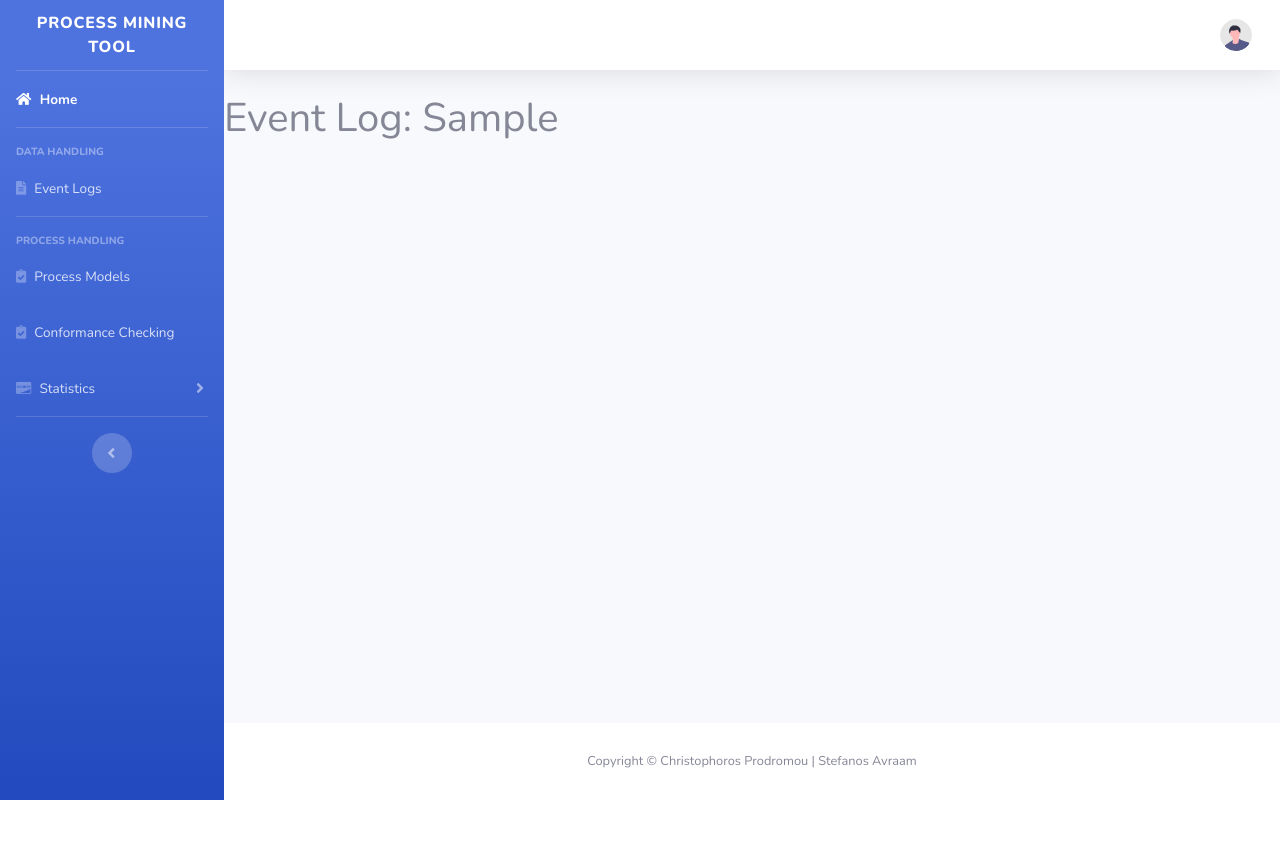
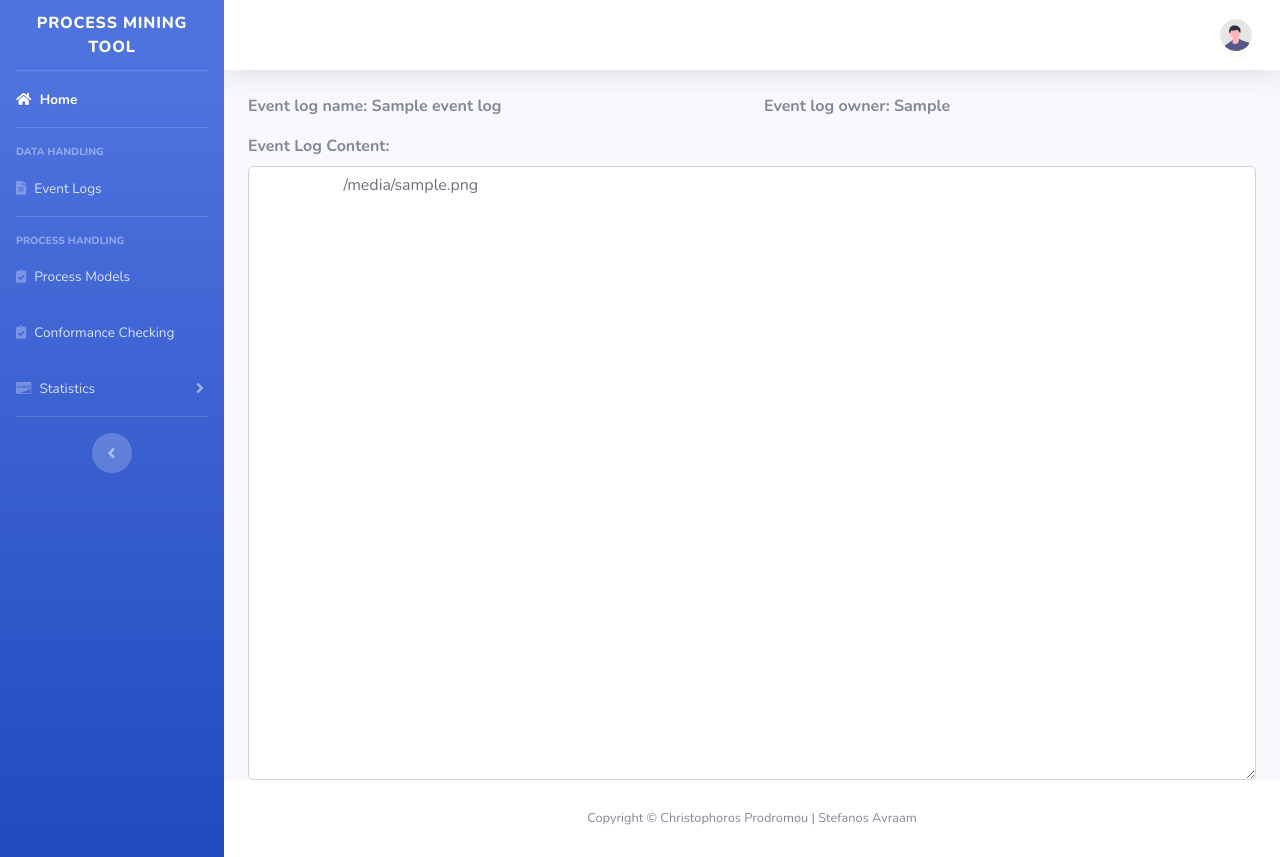
Before and after one commit to Chrisprod06/Process_Mining_Tool_V2, a Django app: template pmt/templates/data_handling/event_log_detail.html in a window 1280 px wide. Before the commit the page ends 800 px from the top, so only its background shows below. Run offline with Django 4.2, Linux system fonts and the light colour scheme; the template is opened without the code that fills it: most values are stand-ins (such as "Sample title", 1, 10 or a date in 2020); data that the repository does not hold is empty; some libraries are stand-ins or nearby versions.

Commit message:
prototype of event log detail completed

```diff
--- a/pmt/data_handling/views.py
+++ b/pmt/data_handling/views.py
@@ -21,7 +21,11 @@ def event_log_detail(request, pk):
     """View to handle providing details for a single event log"""
     event_log = EventLog.objects.get(pk=pk)
     template = "data_handling/event_log_detail.html"
-    context = {"event_log": event_log}
+    file_path = "media/" + str(event_log.event_log_file)
+    file = open(file_path, "r")
+    event_log_file_content = file.read()
+    context = {"event_log": event_log,
+               "event_log_file_content": event_log_file_content}
     return render(request, template, context)
 
 
--- a/pmt/templates/core/base.html
+++ b/pmt/templates/core/base.html
@@ -78,7 +78,6 @@
                 <i class="fas fa-clipboard-check"></i>
                 <span>Process Models</span></a>
         </li>
-
 
 
         <!-- Nav Item - Charts -->
@@ -184,6 +183,7 @@
             {% block content %}
                 {# content will go here #}
             {% endblock %}
+        </div>
         <!-- Footer -->
         <footer class="sticky-footer bg-white">
             <div class="container my-auto">
--- a/pmt/templates/core/index.html
+++ b/pmt/templates/core/index.html
@@ -4,8 +4,7 @@
 {% block content %}
     <!-- Begin Page Content -->
     <div class="container-fluid">
-    <h2>Welcome to the Process Mining Tool!</h2>
-    </div>
+        <h2>Welcome to the Process Mining Tool!</h2>
     </div>
     <!-- End of Main Content -->
     {# Modals Start #}
--- a/pmt/templates/data_handling/event_log_detail.html
+++ b/pmt/templates/data_handling/event_log_detail.html
@@ -2,6 +2,28 @@
 {% load crispy_forms_tags %}
 {% block title %}<title>PMT | Event Logs</title>{% endblock %}
 {% block content %}
-   <h1>Event Log: {{ event_log }}</h1>
+
+    <div class="container-fluid">
+        <div class="row">
+            <div class="col-lg-6">
+                <p class="font-weight-bolder">Event log name: {{ event_log.event_log_name }}</p>
+            </div>
+            <div class="col-lg-6">
+                <p class="font-weight-bolder">Event log owner: {{ event_log.event_log_owner }}</p>
+            </div>
+
+        </div>
+        <div class="row">
+            <div class="col-lg-12">
+                <label class="font-weight-bolder" for="content">Event Log Content:</label>
+                <textarea class = "form-control" name="content" id="content" cols="" rows="25">
+                    {{ event_log_file_content }}
+                </textarea>
+
+            </div>
+        </div>
     </div>
+
+
+
 {% endblock %}
--- a/pmt/templates/data_handling/event_log_list.html
+++ b/pmt/templates/data_handling/event_log_list.html
@@ -44,5 +44,4 @@
             </tbody>
         </table>
     </div>
-    </div>
 {% endblock content %}
--- a/pmt/templates/process_handling/process_model_detail.html
+++ b/pmt/templates/process_handling/process_model_detail.html
@@ -3,5 +3,4 @@
 {% block title %}<title>PMT | Process Models</title>{% endblock %}
 {% block content %}
    <h1>Process Model: {{ process_model }}</h1>
-    </div>
 {% endblock %}
--- a/pmt/templates/process_handling/process_model_discover.html
+++ b/pmt/templates/process_handling/process_model_discover.html
@@ -21,7 +21,4 @@
 
 
     </div>
-    </div>
-
-
 {% endblock %}
--- a/pmt/templates/process_handling/process_model_form.html
+++ b/pmt/templates/process_handling/process_model_form.html
@@ -18,10 +18,5 @@
                 </form>
             </div>
         </div>
-
-
     </div>
-    </div>
-
-
 {% endblock %}
--- a/pmt/templates/process_handling/process_model_list.html
+++ b/pmt/templates/process_handling/process_model_list.html
@@ -57,11 +57,7 @@
                     </td>
                 </tr>
             {% endfor %}
-
             </tbody>
         </table>
     </div>
-    </div>
-    <!-- End of Main Content -->
-
 {% endblock %}
--- a/pmt/templates/process_handling/visualize_process_model.html
+++ b/pmt/templates/process_handling/visualize_process_model.html
@@ -118,5 +118,4 @@
         </section>
         {# Menu end #}
     </div>
-    </div>
 {% endblock %}
```
Also changed, not shown: pmt/templates/data_handling/event_log_form.html (+0 -7 lines). Lines whose indentation alone changed are shown as unchanged.
